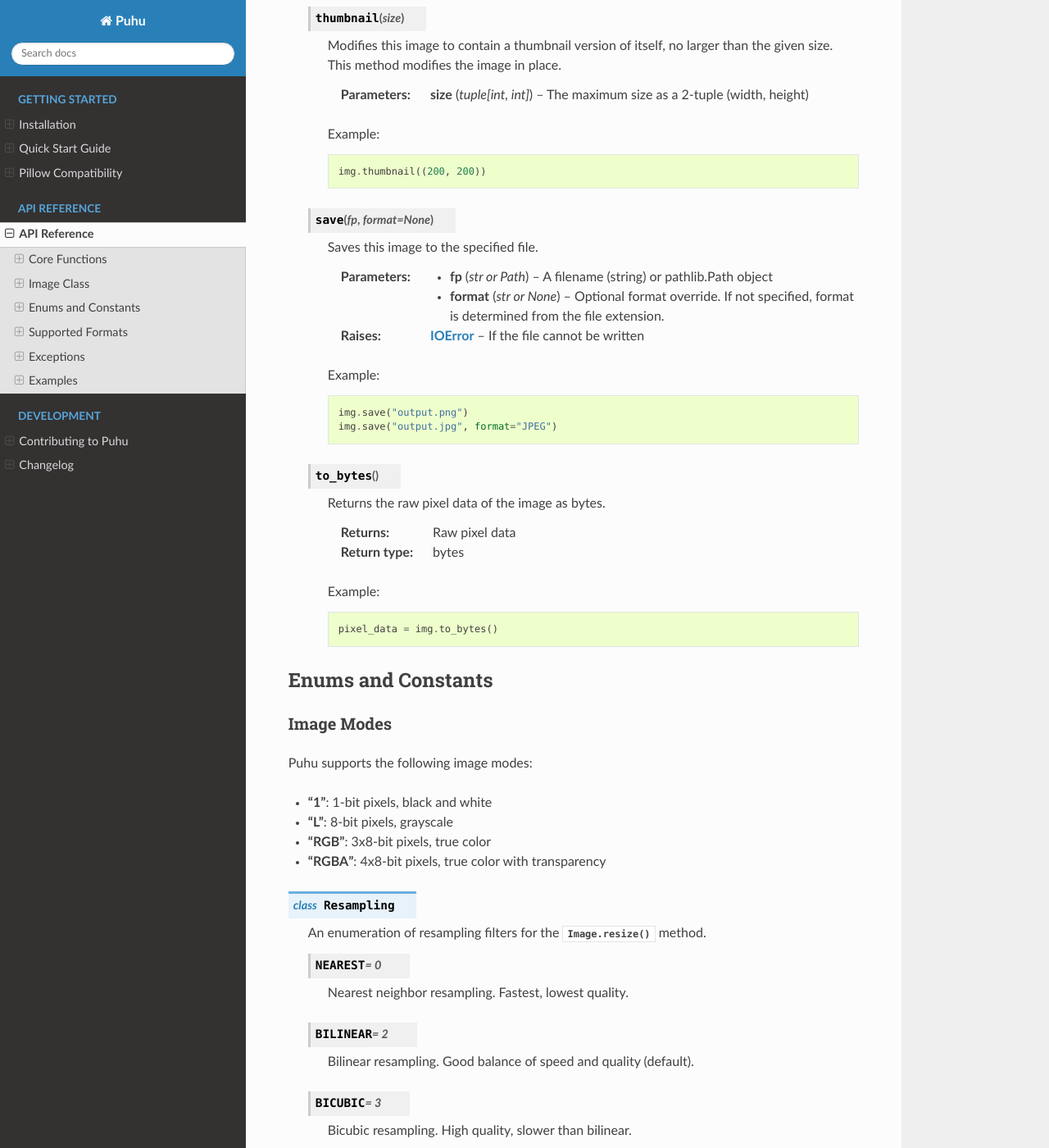
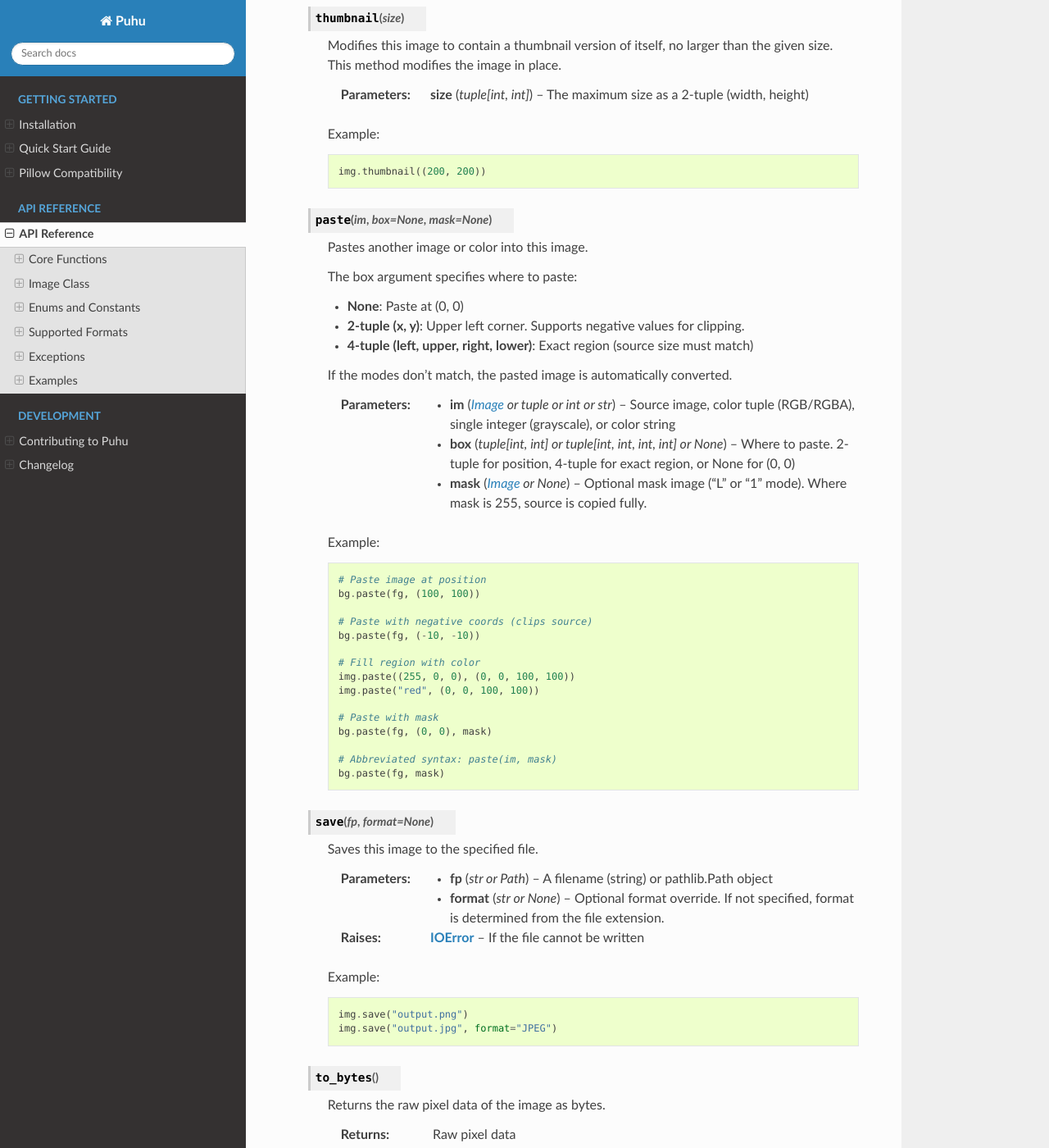
Before and after one commit to bgunebakan/puhu, a Sphinx documentation site: the page built from docs/source/api.rst, in a window 1280 px wide and 1400 px high, scrolled down 3330 px. Shown: the whole window at 82% size. Built offline with Sphinx 7.4.7 and the Read the Docs theme 3.1.0, drawn with Linux system fonts in a browser that asks for light colours.

Commit message:
Update docs for new paste implementation

```diff
--- a/docs/source/api.rst
+++ b/docs/source/api.rst
@@ -176,6 +176,44 @@ Image Class
           img.thumbnail((200, 200))
 
 
+   .. py:method:: paste(im, box=None, mask=None)
+
+      Pastes another image or color into this image.
+
+      The box argument specifies where to paste:
+
+      - **None**: Paste at (0, 0)
+      - **2-tuple (x, y)**: Upper left corner. Supports negative values for clipping.
+      - **4-tuple (left, upper, right, lower)**: Exact region (source size must match)
+
+      If the modes don't match, the pasted image is automatically converted.
+
+      :param im: Source image, color tuple (RGB/RGBA), single integer (grayscale), or color string
+      :type im: Image or tuple or int or str
+      :param box: Where to paste. 2-tuple for position, 4-tuple for exact region, or None for (0, 0)
+      :type box: tuple[int, int] or tuple[int, int, int, int] or None
+      :param mask: Optional mask image ("L" or "1" mode). Where mask is 255, source is copied fully.
+      :type mask: Image or None
+
+      Example::
+
+          # Paste image at position
+          bg.paste(fg, (100, 100))
+
+          # Paste with negative coords (clips source)
+          bg.paste(fg, (-10, -10))
+
+          # Fill region with color
+          img.paste((255, 0, 0), (0, 0, 100, 100))
+          img.paste("red", (0, 0, 100, 100))
+
+          # Paste with mask
+          bg.paste(fg, (0, 0), mask)
+
+          # Abbreviated syntax: paste(im, mask)
+          bg.paste(fg, mask)
+
+
    .. py:method:: save(fp, format=None)
 
       Saves this image to the specified file.
--- a/docs/source/pillow_compatibility.rst
+++ b/docs/source/pillow_compatibility.rst
@@ -31,6 +31,7 @@ Image Operations
 - ``transpose()`` - Flip and mirror operations
 - ``copy()`` - Create image copies
 - ``thumbnail()`` - Create thumbnails (in-place)
+- ``paste()`` - Paste images, colors, or fills with optional masks
 
 Properties and Attributes
 ~~~~~~~~~~~~~~~~~~~~~~~~~~
```
Also changed, not shown: other parts of docs/source/pillow_compatibility.rst (+0 -1 lines), docs/source/quickstart.rst (+21 -0 lines).
